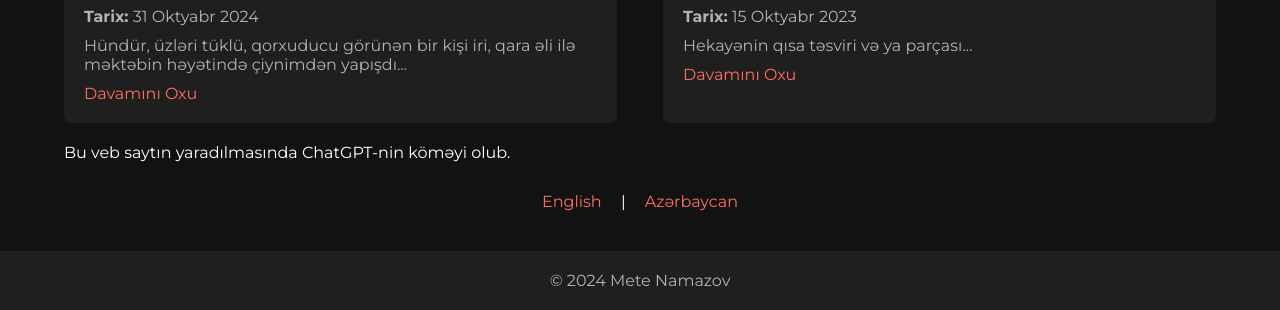
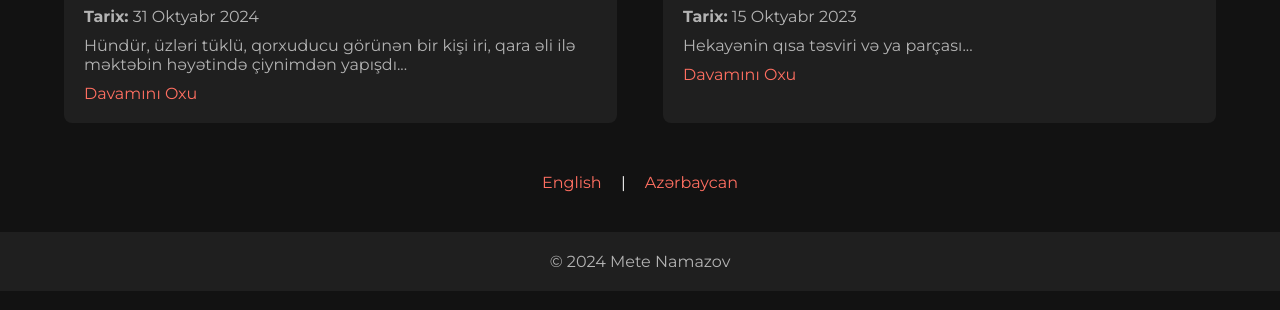
Before and after one commit to MeteNamazov/hekayedemo.github.io, a plain HTML site: page az/index.html in a window 1280 px wide. Shown: the part 889-1199 px from the top of the page. Drawn offline with Linux system fonts and the light colour scheme.

Commit message:
Update index.html

```diff
--- a/az/index.html
+++ b/az/index.html
@@ -2,7 +2,7 @@
 <html lang="az">
 <head>
     <meta charset="UTF-8">
-    <title>Ana Səhifə | Metenin Hekayələri</title>
+    <title>Ana Səhifə | Sizin Adınızın Hekayələri</title>
     <link rel="stylesheet" href="../styles.css">
     <meta name="viewport" content="width=device-width, initial-scale=1.0">
 </head>
@@ -52,11 +52,6 @@
             <!-- Daha çox hekayə kartları əlavə edin -->
         </div>
 
-        <!-- Acknowledgment Section -->
-        <div class="acknowledgment-section">
-            <p class="acknowledgment-text">Bu veb saytın yaradılmasında ChatGPT-nin köməyi olub.</p>
-        </div>
-
         <!-- Language Selector -->
         <div class="language-selector">
             <a href="../en/index.html">English</a> | <a href="index.html">Azərbaycan</a>
```
